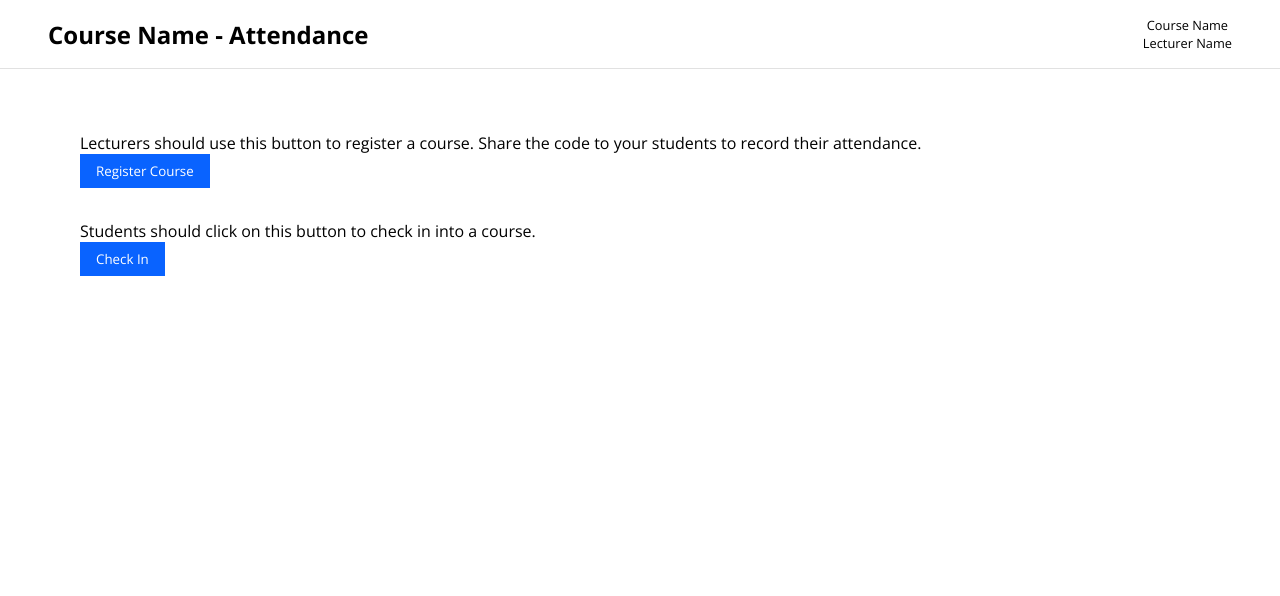
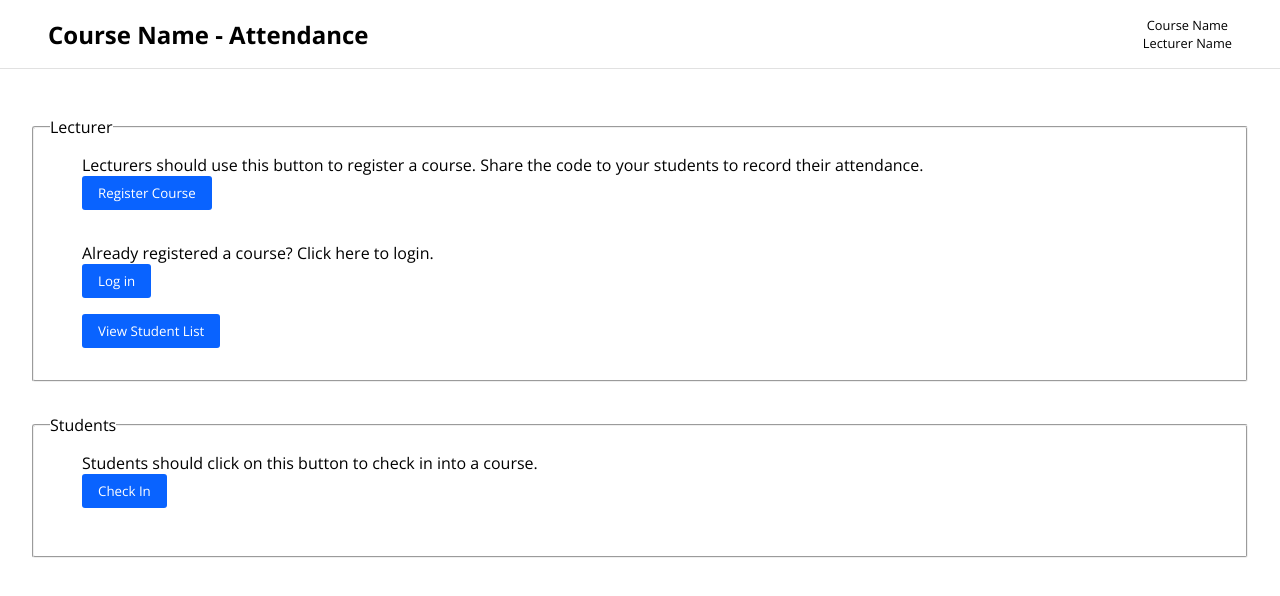
Before and after one commit to ashongdev/record-attendance, a React (Vite) app in the folder client/: page / in a window 1280 px wide. Shown: the top 596 px of the page. Built offline with nearby package versions, Linux system fonts and the light colour scheme.

Commit message:
Update files

```diff
--- a/client/src/App.tsx
+++ b/client/src/App.tsx
@@ -6,6 +6,9 @@ import SignIn from "./pages/SignIn";
 import StudentList from "./pages/StudentList";
 
 const App = () => {
+	// ! Create a sign in feature for a lecturer who wants to sign in again
+	// Also create a unique key for lecturers only to protect some routes
+
 	return (
 		<>
 			<Nav />
@@ -19,7 +22,7 @@ const App = () => {
 					element={<StudentList />}
 				/>
 				<Route
-					path="/lec/sign-in"
+					path="/lec/register"
 					element={<SignIn />}
 				/>
 				<Route
--- a/client/src/styles/Home.css
+++ b/client/src/Home.css
@@ -32,22 +32,7 @@ nav {
 	white-space: nowrap;
 	/* position: fixed; */
 }
-nav .middle {
-	width: 50%;
-}
 
-nav .middle button {
-	display: flex;
-	justify-content: center;
-	align-items: center;
-	padding: 0.6rem;
-	cursor: pointer;
-	border: 1px solid lightblue;
-}
-.search-icon {
-	height: 1rem;
-	width: 1rem;
-}
 nav .right {
 	display: flex;
 	flex-direction: column;
@@ -92,13 +77,15 @@ table {
 	justify-content: center;
 	align-items: center;
 }
-.check-in a,
-.group button {
+
+.group button,
+.home-link {
 	text-decoration: none;
 	padding: 0.5rem 1rem;
 	border: none;
 	cursor: pointer;
 	color: white;
+	border-radius: 3px;
 	background-color: rgb(9, 99, 255);
 	white-space: nowrap;
 }
@@ -123,7 +110,7 @@ form .shared div {
 form .group {
 	align-items: center;
 	margin-bottom: 2rem;
-	width: 80%;
+	width: 60%;
 }
 form .group.shared {
 	display: flex;
@@ -138,17 +125,35 @@ form label {
 	display: block;
 }
 form .group input,
-form .group div,
 select {
 	width: 100%;
 	/* min-width: 100px; */
 	max-width: 80%;
 	padding: 0.5rem 1rem;
+	border-radius: 8px;
 	border: 1px solid #c0c0c0;
 }
 form .error {
 	color: red;
 	font-size: 13px;
+}
+
+fieldset {
+	margin-bottom: 2rem;
+	border-radius: 3px;
+	padding-bottom: 2rem;
+}
+
+legend {
+	margin-left: 1rem;
+}
+
+.link {
+	border-radius: 3px;
+	background-color: green;
+	padding: 0.5rem 1rem;
+	color: white;
+	font-weight: bold;
 }
 
 @media (max-width: 321px) {
--- a/client/src/styles/Styles.tsx
+++ b/client/src/exports/Styles.ts
@@ -1,4 +1,4 @@
-import "./Home.css";
+import "../Home.css";
 
 const Styles = () => {
 	return null;
--- a/client/src/main.tsx
+++ b/client/src/main.tsx
@@ -3,7 +3,7 @@ import { createRoot } from "react-dom/client";
 import { BrowserRouter } from "react-router-dom";
 import App from "./App.tsx";
 import ContextProvider from "./context/AppContextProvider.tsx";
-import Styles from "./styles/Styles.tsx";
+import Styles from "./exports/Styles.ts";
 
 createRoot(document.getElementById("root")!).render(
 	<StrictMode>
--- a/client/src/pages/CheckIn.tsx
+++ b/client/src/pages/CheckIn.tsx
@@ -2,7 +2,7 @@ import { yupResolver } from "@hookform/resolvers/yup";
 import Axios, { AxiosError } from "axios";
 import { useForm } from "react-hook-form";
 import { CheckInType } from "../exports/exports";
-import { CheckInSchema } from "../schemas/Schemas";
+import { CheckInSchema } from "../exports/Schemas";
 
 const CheckIn = () => {
 	/**
@@ -76,24 +76,27 @@ const CheckIn = () => {
 					<input
 						type="text"
 						{...register("fullname")}
+						placeholder="e.g., African Studies"
 					/>
 					<p className="error">{errors && errors.fullname?.message}</p>
 				</div>
 
-				<div className="shared">
-					<div>
+				{/* <div className="shared"> */}
+				{/* <div className="group"> */}
 				<label htmlFor="id">ENTER COURSE CODE</label>
 				<div className="group">
 					<input
 						type="text"
 						maxLength={10}
 						{...register("coursecode")}
+						placeholder="e.g., AFR-291"
 					/>
 					<p className="error">{errors && errors.coursecode?.message}</p>
 				</div>
-					</div>
-					<div>
+				{/* </div> */}
+				{/* <div> */}
 				<label htmlFor="course-name">SELECT GROUP</label>
+				<div className="group">
 					<select
 						id="group"
 						{...register("groupid")}
@@ -109,7 +112,8 @@ const CheckIn = () => {
 					</select>
 					<p className="error">{errors && errors.groupid?.message}</p>
 				</div>
-				</div>
+				{/* </div> */}
+				{/* </div> */}
 
 				<label htmlFor="full-name">ENTER YOUR INDEX NUMBER</label>
 				<div className="group">
@@ -117,6 +121,7 @@ const CheckIn = () => {
 						type="text"
 						maxLength={10}
 						{...register("indexnumber")}
+						placeholder="e.g., 421123890"
 					/>
 					<p className="error">{errors && errors.indexnumber?.message}</p>
 				</div>
--- a/client/src/pages/Home.tsx
+++ b/client/src/pages/Home.tsx
@@ -6,28 +6,45 @@ const Home = () => {
 
 	return (
 		<main>
+			<fieldset>
+				<legend>Lecturer</legend>
+
 				<div className="group cont">
 					<p>
-					Lecturers should use this button to register a course. Share the code to your
-					students to record their attendance.
+						Lecturers should use this button to register a course. Share the code to
+						your students to record their attendance.
 					</p>
-				<Link to="/lec/sign-in">
+					<Link to="/lec/register">
 						<button>Register Course</button>
 					</Link>
 				</div>
 
+				<div className="group cont">
+					<p>Already registered a course? Click here to login.</p>
+					<Link to="/std/check-in">
+						<button>Log in</button>
+					</Link>
+				</div>
+
+				{/* {registered && ( */}
+				<Link
+					to="/lec/home"
+					className="cont"
+				>
+					<button className="home-link">View Student List</button>
+				</Link>
+				{/* // // )} */}
+			</fieldset>
+
+			<fieldset>
+				<legend>Students</legend>
 				<div className="group cont">
 					<p>Students should click on this button to check in into a course.</p>
 					<Link to="/std/check-in">
 						<button>Check In</button>
 					</Link>
 				</div>
-
-			{registered && (
-				<div>
-					<Link to="/lec/home">See Student List</Link>
-				</div>
-			)}
+			</fieldset>
 		</main>
 	);
 };
--- a/client/src/pages/SignIn.tsx
+++ b/client/src/pages/SignIn.tsx
@@ -3,8 +3,8 @@ import Axios, { AxiosError } from "axios";
 import { useEffect } from "react";
 import { useForm } from "react-hook-form";
 import { SignInType } from "../exports/exports";
+import { SignInSchema } from "../exports/Schemas";
 import useContextProvider from "../hooks/useContextProvider";
-import { SignInSchema } from "../schemas/Schemas";
 
 const SignIn = () => {
 	const {
--- a/client/src/pages/StudentList.tsx
+++ b/client/src/pages/StudentList.tsx
@@ -14,6 +14,7 @@ const StudentList = () => {
 		setLecturerLongitude,
 		lecturerLongitude,
 		lecturerLatitude,
+		registered,
 	} = useContextProvider();
 	const { getStorageItem } = useFunctions();
 
@@ -38,6 +39,13 @@ const StudentList = () => {
 
 	const getLecturersLocation = async (courseCode: string, groupid: string) => {
 		try {
+			if (!courseCode && !groupid) {
+				console.log("🚀 ~ getStudentList ~ error:", "Invalid course code and groupid");
+				setEmpty("Register course to view enrolled students.");
+
+				return;
+			}
+
 			const res = await Axios.get(
 				`https://record-attendance.onrender.com/lec/${
 					courseCode + "-" + groupid.toUpperCase()
@@ -74,7 +82,7 @@ const StudentList = () => {
 		<main>
 			<form onSubmit={(e) => e.preventDefault()}>
 				<div className="group shared">
-					<div>{lec?.coursecode}</div>
+					<div>{lec?.coursecode || "Course Code"}</div>
 					<div>GROUP {lec?.groupid}</div>
 
 					<button onClick={fireEvent}>Refresh</button>
@@ -121,12 +129,14 @@ const StudentList = () => {
 			</div>
 
 			<div className="check-in">
-				<Link
-					to="/std/check-in"
-					className="btn"
-				>
-					Check In
-				</Link>
+				{!registered && (
+					<Link
+						to="/lec/register"
+						className="btn"
+					>
+						Click here to register course
+					</Link>
+				)}
 			</div>
 		</main>
 	);
```
Also changed, not shown: client/src/exports/Schemas.ts (renamed from client/src/schemas/Schemas.tsx), client/src/hooks/useContextProvider.ts (renamed from client/src/hooks/useContextProvider.tsx), client/src/hooks/useFunctions.ts (renamed from client/src/hooks/useFunctions.tsx). Lines whose indentation alone changed are shown as unchanged.
